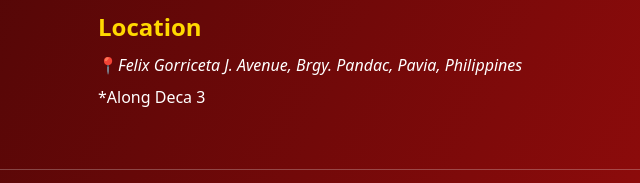
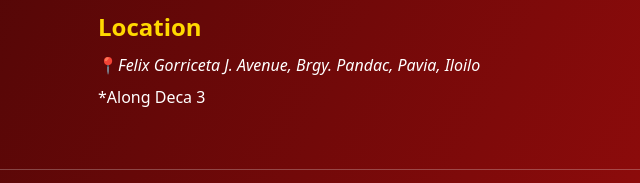
Before and after one commit to roseann1024/tres-sisig, a plain HTML site: page index.html in a window 1280 px wide. Shown: the part 1574-1757 px from the top of the page, 554-1194 px from the left. Drawn offline with nearby package versions, Linux system fonts and the light colour scheme.

Commit message:
updated the address in landing page

```diff
--- a/index.html
+++ b/index.html
@@ -87,7 +87,7 @@
                     </h4>
                     <p>📍<a href="https://maps.app.goo.gl/psFTa7PpLE6eD1zc6" target="_blank"
                             title="open google map">Felix Gorriceta J. Avenue,
-                            Brgy. Pandac, Pavia, Philippines</a>
+                            Brgy. Pandac, Pavia, Iloilo</a>
                         <br />*Along Deca 3
                     </p>
 
```
